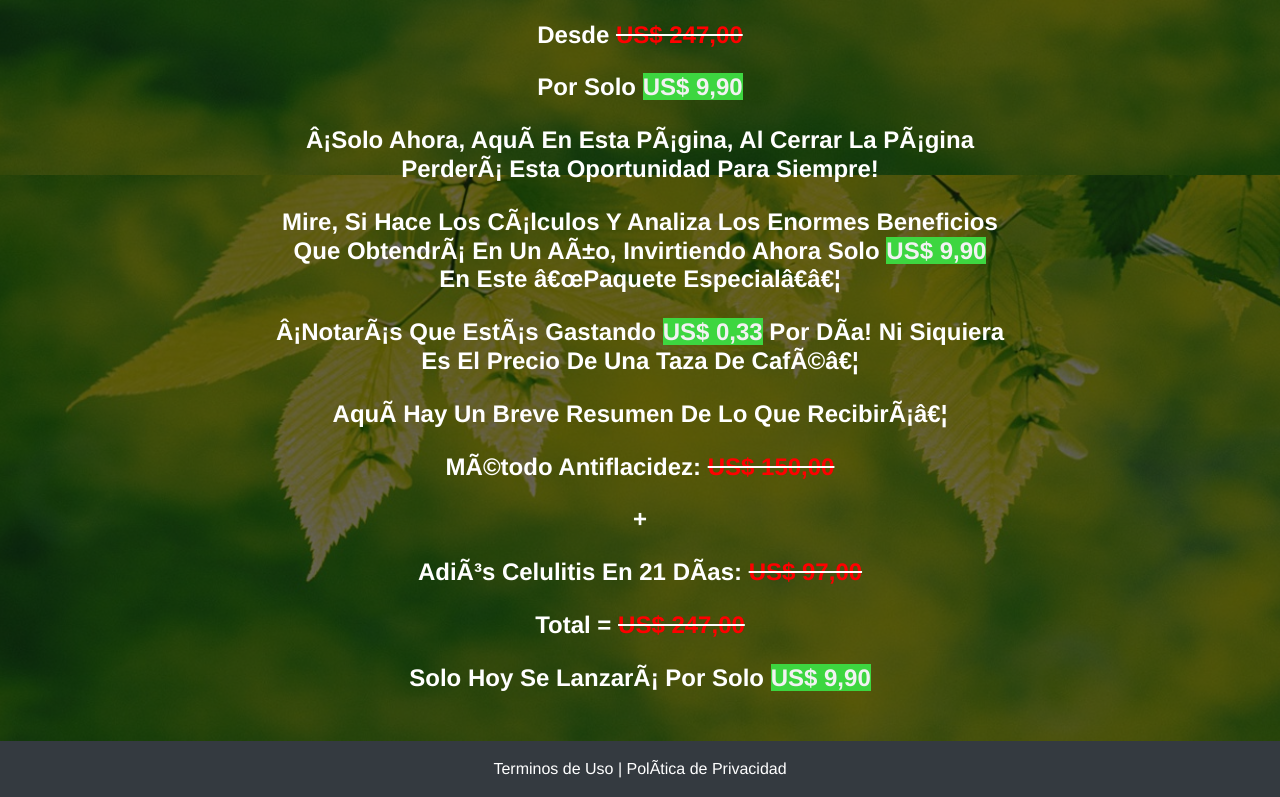
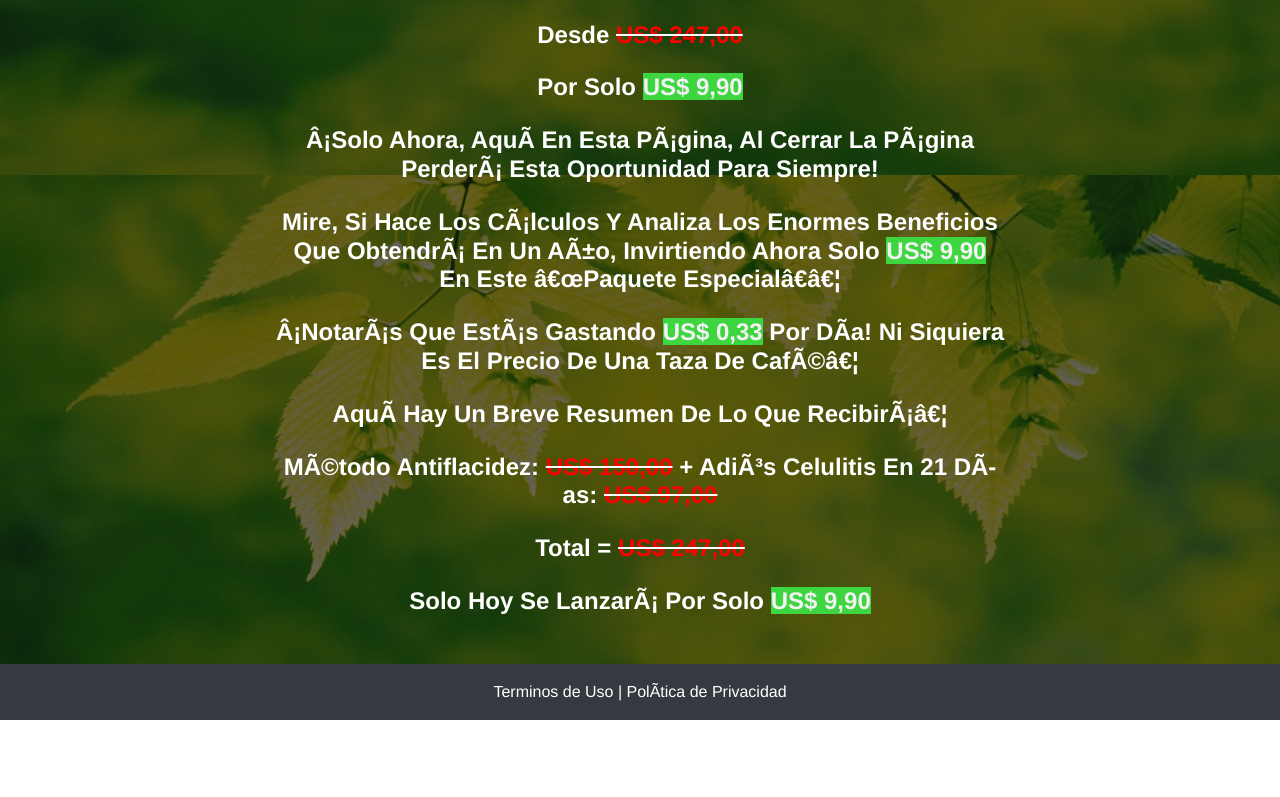
Before and after one commit to lbozio/vidasalud.online, a plain HTML site: page advertencia/index.html in a window 1280 px wide. Shown: the part 709-1506 px from the top of the page. After the commit the page ends 1429 px from the top, so only its background shows below. Drawn offline with nearby package versions, Linux system fonts and the light colour scheme; a script that the page names is missing.

Commit message:
Update index.html

```diff
--- a/advertencia/index.html
+++ b/advertencia/index.html
@@ -74,9 +74,7 @@ document.addEventListener("contextmenu", function (e){
 <h4 class="my-4"><b>Mire, Si Hace Los Cálculos Y Analiza Los Enormes Beneficios Que Obtendrá En Un Año, Invirtiendo Ahora Solo <span style="color: #F2F2F2; background-color: #3DD640;">US$ 9,90</span> En Este “Paquete Especial”…</b></h4>
 <h4 class="my-4"><b>¡Notarás Que Estás Gastando <span style="color: #F2F2F2; background-color: #3DD640;">US$ 0,33</span> Por Día! Ni Siquiera Es El Precio De Una Taza De Café…</b></h4>
 <h4 class="my-4"><b>Aquí Hay Un Breve Resumen De Lo Que Recibirá…</b></h4>
-<h4 class="my-4"><b>Método Antiflacidez: <del><span style="color: rgb(255, 0, 0);">US$ 150,00</span></del></b></h4>
-<h4 class="my-4"><b>+</b></h4>
-<h4 class="my-4"><b>Adiós Celulitis En 21 Días: <del><span style="color: rgb(255, 0, 0);">US$ 97,00</span></del></b></h4>
+<h4 class="my-4"><b>Método Antiflacidez: <del><span style="color: rgb(255, 0, 0);">US$ 150,00</span></del> + Adiós Celulitis En 21 Días: <del><span style="color: rgb(255, 0, 0);">US$ 97,00</span></del></b></h4>
 <h4 class="my-4"><b>Total = <del><span style="color: rgb(255, 0, 0);">US$ 247,00</span></del></b></h4>
 <h4 class="my-4"><b>Solo Hoy Se Lanzará Por Solo <span style="color: #F2F2F2; background-color: #3DD640;">US$ 9,90</span></b></h4>
 
```
